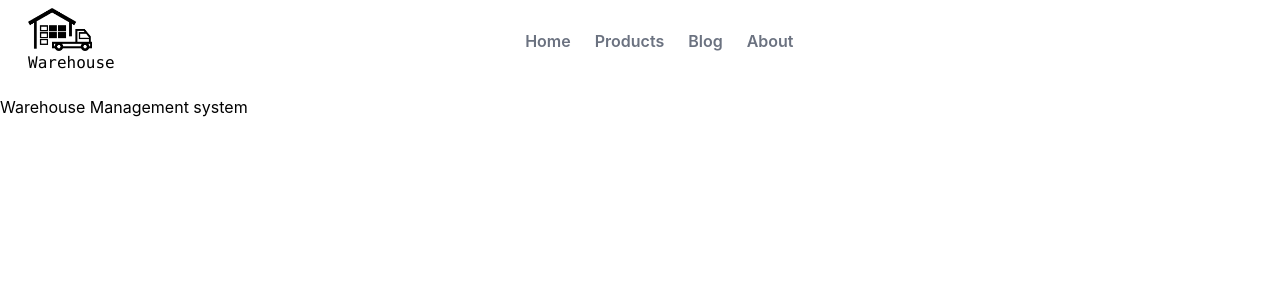
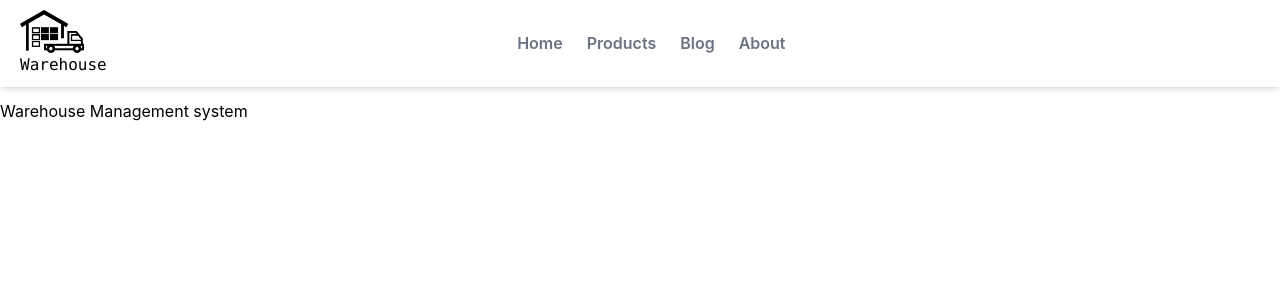
Before and after one commit to ijTuhin/warehouse-management-ui, a React (Create React App) app: page / in a window 1280 px wide. Shown: the top 300 px of the page. Built offline with nearby package versions, Linux system fonts and the light colour scheme; what tw-elements would draw is missing.

Commit message:
added shadow effect to header

```diff
--- a/src/Pages/Common/Header/Header.js
+++ b/src/Pages/Common/Header/Header.js
@@ -3,8 +3,8 @@ import './Header.css';
 import { header, blank } from '../../../index';
 const Header = () => {
     return (
-        <div className='flex justify-between items-center mx-5 mb-3'>
-            <div className='m-2 font-mono'>
+        <div className='flex justify-between items-center shadow-md px-5 mb-3'>
+            <div className='my-2.5 font-mono'>
                 <img className='w-16' src={header} alt="" />
                 <p>Warehouse</p>
             </div>
```
